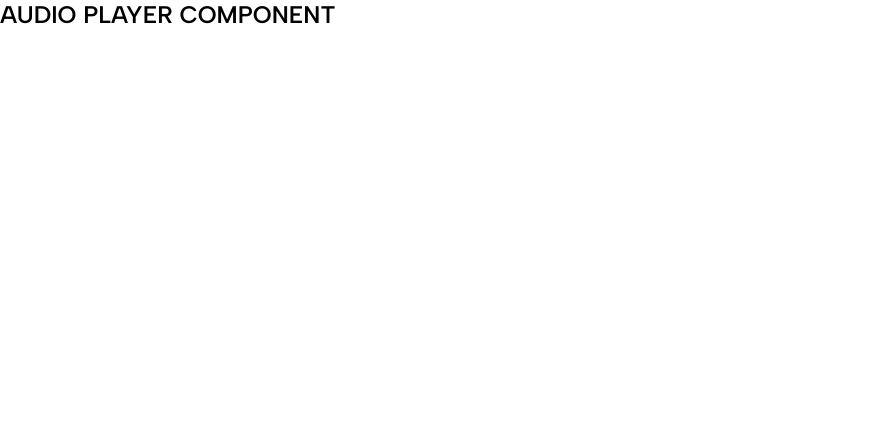
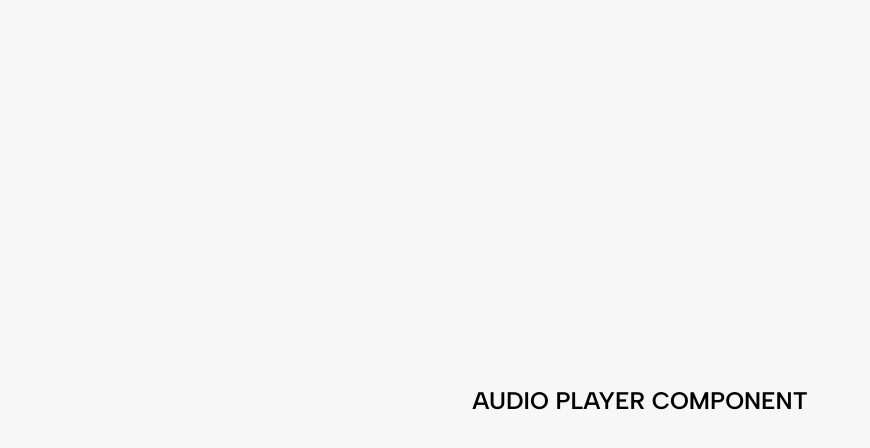
Before and after one commit to jxhnkndl/react-audio-player, a React (Vite) app: page / in a window 1280 px wide. Shown: the top 448 px of the page, without its empty margins (0-870 px from the left). Built offline with nearby package versions, Linux system fonts and the light colour scheme.

Commit message:
style main app container

```diff
--- a/src/App.jsx
+++ b/src/App.jsx
@@ -1,9 +1,11 @@
+import styles from './App.module.css';
+
 import { AudioPlayer } from "./components/AudioPlayer"
 
 export const App = () => {
   return (
-    <div>
+    <main className={styles.appContainer}>
       <AudioPlayer />
-    </div>
+    </main>
   )
 }
--- /dev/null
+++ b/src/App.module.css
@@ -0,0 +1,9 @@
+@import './vars.css';
+
+.appContainer {
+  display: flex;
+  justify-content: center;
+  align-items: center;
+  min-height: 100vh;
+  background-color: var(--white);
+}
--- a/src/vars.css
+++ b/src/vars.css
@@ -2,6 +2,7 @@
   --font-heading: 'Barlow', 'Trebuchet MS', Tahoma, sans-serif;
   --font-main: 'Albert Sans', Arial, sans-serif;
   --font-size: 16px;
+  --white: #f7f7f7;
   --base-100: #F2F2F2;
   --base-300: #727273;
   --base-500: #404040;
```
